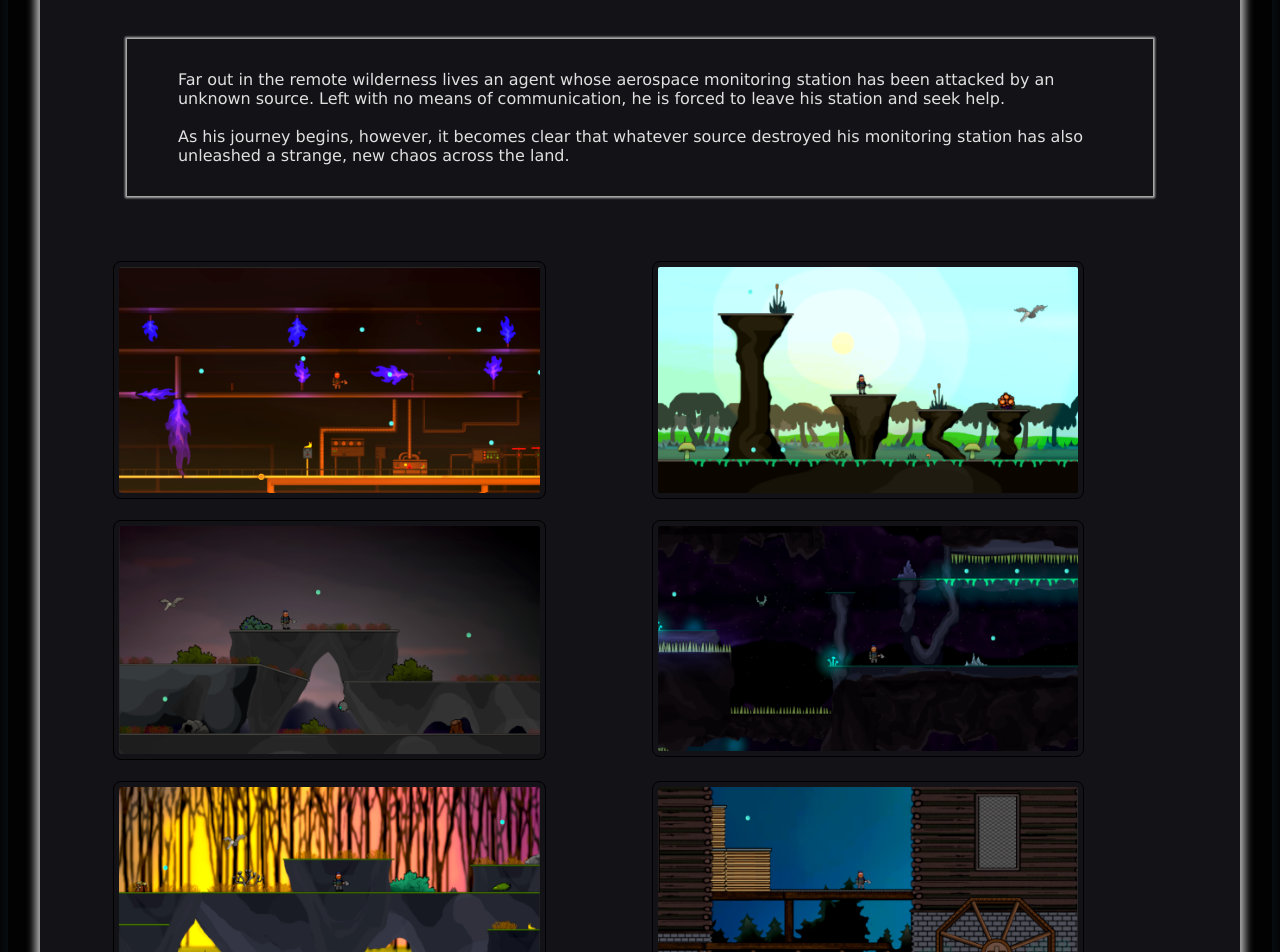
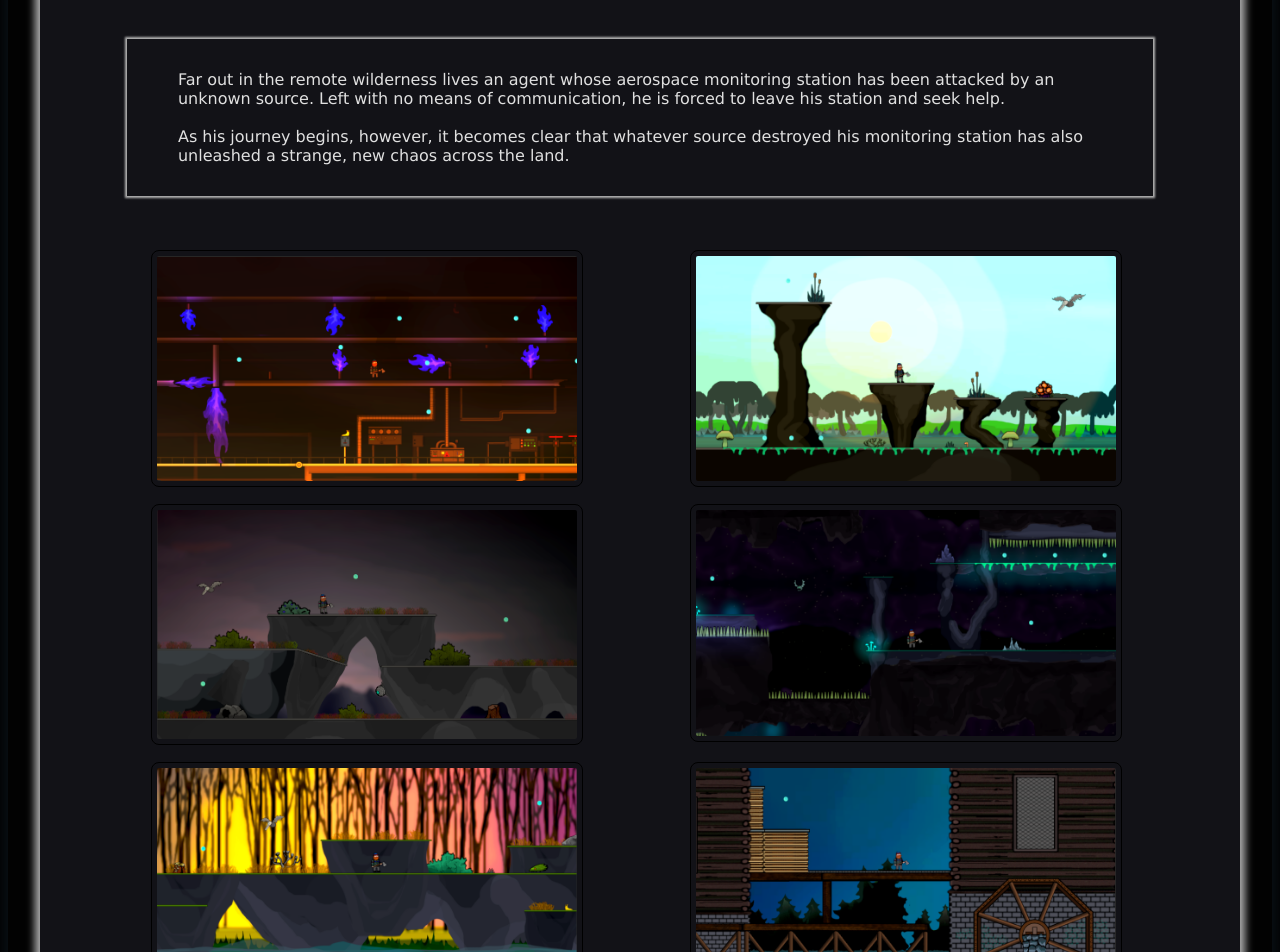
Before and after one commit to Madsir/madsirstudio.github.io, a Jekyll site: the page built from remoteagent/index.html, in a window 1280 px wide. Shown: the part 874-1826 px from the top of the page. Built offline with Jekyll 4.4.1, drawn with Linux system fonts in a browser that asks for light colours.

Commit message:
Update index.html

```diff
--- a/remoteagent/index.html
+++ b/remoteagent/index.html
@@ -127,38 +127,31 @@ p {
 		   <br>
 
 	<div class="row">
-				<div class="center">
 		<div class="col">
-	 	 	<a href="/Assets/thermo.png"><img src="/Assets/thermo.png" alt="boiler" style="width:80%"></a>
+	 	 	<a href="/Assets/thermo.png"><img src="/Assets/thermo.png" alt="boiler" style="width:80%;display:block;margin-left:auto;margin-right:auto"></a>
 		</div>
   		<div class="col">
-			<a href="/Assets/bawg.png"><img src="/Assets/bawg.png" alt="bog" style="width:80%"></a>
-		</div>
+			<a href="/Assets/bawg.png"><img src="/Assets/bawg.png" alt="bog" style="width:80%;display:block;margin-left:auto;margin-right:auto"></a>
 		</div>
 	</div>
 	 <br>
 	 <div class="row">
-		<div class="center">
   		<div class="col">
-			<a href="/Assets/morning.png"><img src="/Assets/morning.png" alt="mornin" style="width:80%"></a>
+			<a href="/Assets/morning.png"><img src="/Assets/morning.png" alt="mornin" style="width:80%;display:block;margin-left:auto;margin-right:auto"></a>
 		</div>
 		<div class="col">
-			<a href="/Assets/under.png"><img src="/Assets/under.png" alt="under" style="width:80%"></a>
+			<a href="/Assets/under.png"><img src="/Assets/under.png" alt="under" style="width:80%;display:block;margin-left:auto;margin-right:auto"></a>
 			 </div>
-		 </div>
 
 	</div>
 	<br>
 	<div class="row">
-				<div class="center">
 		<div class="col">
-	 		 <a href="/Assets/crik.png"><img src="/Assets/crik.png" alt="crick" style="width:80%"></a>
+	 		 <a href="/Assets/crik.png"><img src="/Assets/crik.png" alt="crick" style="width:80%;display:block;margin-left:auto;margin-right:auto"></a>
 		</div>
   		<div class="col">
-			<a href="/Assets/logmill.png"><img src="/Assets/logmill.png" alt="logmill" style="width:80%"></a>
+			<a href="/Assets/logmill.png"><img src="/Assets/logmill.png" alt="logmill" style="width:80%;display:block;margin-left:auto;margin-right:auto"></a>
 			</div>
-		</div>
-
 	</div>
 	   <br>
 	   <br><div class="arounddemo">
@@ -194,17 +187,15 @@ p {
 	<br>
 	<br>
 	<div class="row">
-		<div class="center">
 		<div class="columns">
-	 		 <a href="https://reddit.com/r/RemoteAgentRadio"><img src="/Assets/reddit.png" alt="reddit" style="width:40%"></a>
+	 		 <a href="https://reddit.com/r/RemoteAgentRadio"><img src="/Assets/reddit.png" alt="reddit" style="width:40%;display:block;margin-left:auto;margin-right:auto"></a>
 		</div>
   		<div class="columns">
-			<a href="https://discord.gg/JzHpyWWckf"><img src="/Assets/DISCORD.png" alt="discord" style="width:40%"></a>
+			<a href="https://discord.gg/JzHpyWWckf"><img src="/Assets/DISCORD.png" alt="discord" style="width:40%;display:block;margin-left:auto;margin-right:auto"></a>
 		</div>
   		<div class="columns">
-			<a href="https://www.youtube.com/playlist?list=PLDF7nM2JYQf-bgRg8d111_KutpbJV4UoS"><img src="/Assets/twitch.png" alt="youtube" style="width:40%"></a>
+			<a href="https://www.youtube.com/playlist?list=PLDF7nM2JYQf-bgRg8d111_KutpbJV4UoS"><img src="/Assets/twitch.png" alt="youtube" style="width:40%;display:block;margin-left:auto;margin-right:auto"></a>
 			</div>
-	</div>
 	</div>
 	<br>
     </div>
```
